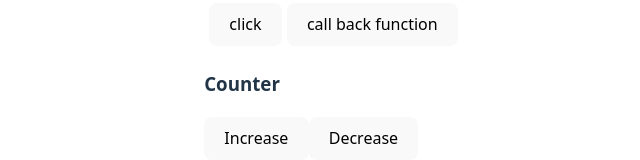
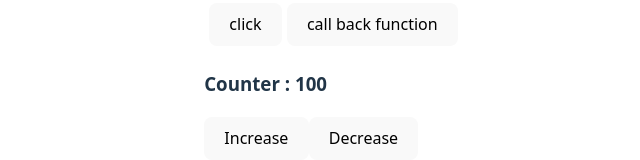
Before and after one commit to omkarchavan-git/my-react-app, a React (Vite) app: page / in a window 1280 px wide. Shown: the part 203-363 px from the top of the page, without its empty margins (309-949 px from the left). Built offline with nearby package versions, Linux system fonts and the light colour scheme.

Commit message:
implemented useState

```diff
--- a/src/components/Counter.jsx
+++ b/src/components/Counter.jsx
@@ -1,9 +1,17 @@
+import { useState } from "react";
+
 const Counter = () => {
 
-    let counter = 0;
+    // use of useState
+
+      const [counter, setCounter] = useState(100)
+
+
+
+
 
     const increase = () =>{
-        counter++;
+        setCounter++;
         console.log("Counter ", counter)
     }
 
@@ -13,10 +21,13 @@ const Counter = () => {
     }
 
 
+
+
+
     return (
 
         <div>
-            <h3>Counter</h3>
+            <h3>Counter : {counter}</h3>
             <button onClick={increase}>Increase</button>
             <button onClick={decrease}>Decrease</button>
         </div>
```
